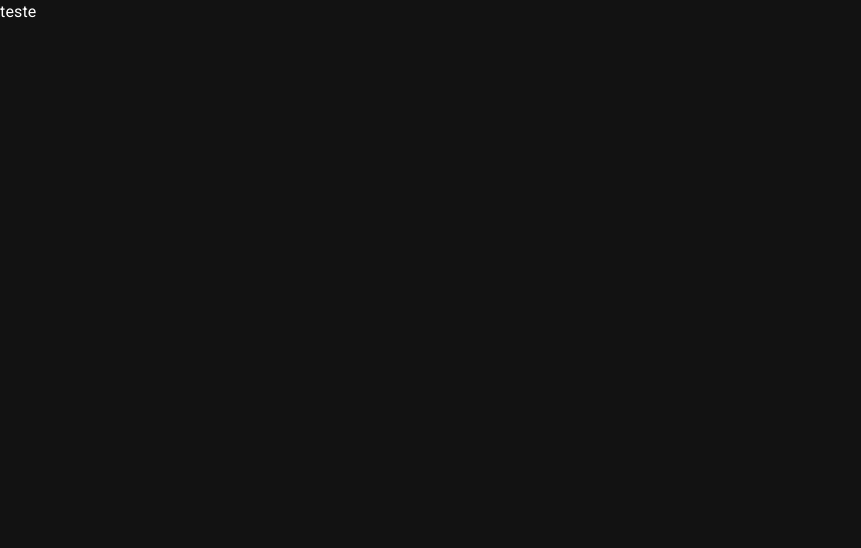
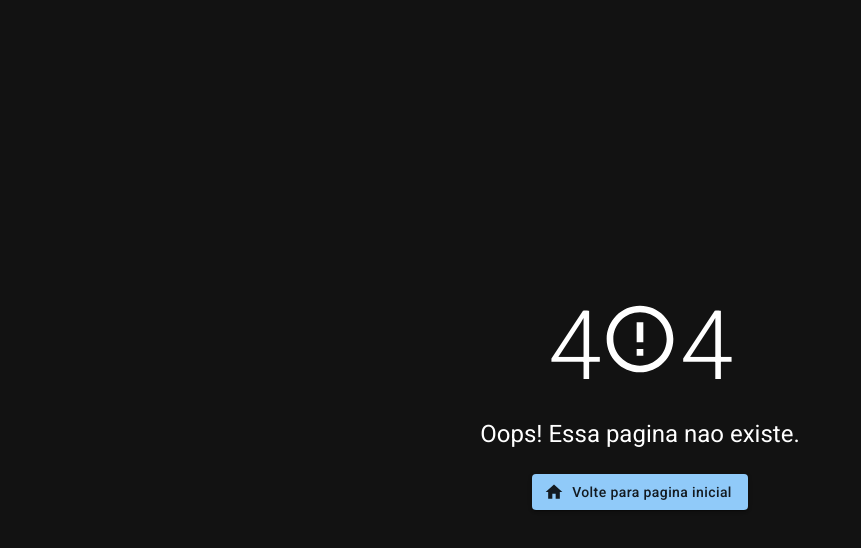
Before and after one commit to odutradev/prospera-odonto, a React (Vite) app: page /404 in a window 1280 px wide. Shown: the top 548 px of the page, without its empty margins (0-861 px from the left). Built offline with nearby package versions, Linux system fonts and the light colour scheme.

Commit message:
:construction: Remove auth error

```diff
--- a/src/pages/error/index.jsx
+++ b/src/pages/error/index.jsx
@@ -1,14 +1,38 @@
 import React from 'react';
+import { Box, Button, Typography } from '@mui/material';
+import HomeIcon from '@mui/icons-material/Home';
+import ErrorOutlineIcon from '@mui/icons-material/ErrorOutline';
 
-import { Container, Box } from './styles';
+const NotFoundPage = () => {
+  return (
+    <Box
+      sx={{
+        height: '100vh',
+        display: 'flex',
+        flexDirection: 'column',
+        alignItems: 'center',
+        justifyContent: 'center',
+        textAlign: 'center',
+        p: 3,
+      }}
+    >
+      <Typography variant="h1" sx={{ fontSize: '6rem', mb: 2 }}>
+        4<ErrorOutlineIcon sx={{ fontSize: '5rem' }} />4
+      </Typography>
+      <Typography variant="h5" sx={{ mb: 3 }}>
+        Oops! Essa pagina nao existe.
+      </Typography>
+      <Button
+        variant="contained"
+        color="primary"
+        startIcon={<HomeIcon />}
+        onClick={() => window.location.href = '/'}
+        sx={{ textTransform: 'none' }}
+      >
+        Volte para pagina inicial
+      </Button>
+    </Box>
+  );
+};
 
-const Error = () => {
-
-    return (
-       <>
-       teste
-       </>
-    )
-}
-
-export default Error
+export default NotFoundPage;
--- a/src/pages/error/styles.js
+++ /dev/null
@@ -1,16 +0,0 @@
-import styled from "styled-components";
-
-export const Container = styled.div`
-    justify-content: center;
-    align-items: center;
-    height: 100vh;
-    display: flex;
-    width: 100%;
-`
-
-export const Box = styled.div`
-    background-color: ${({theme}) => theme.colors.secondaryBackground};
-    border: 0.1px solid rgba(254,32,32, 0.4);
-    border-radius: 5px;
-    padding: 5% 10%;
-`
```
